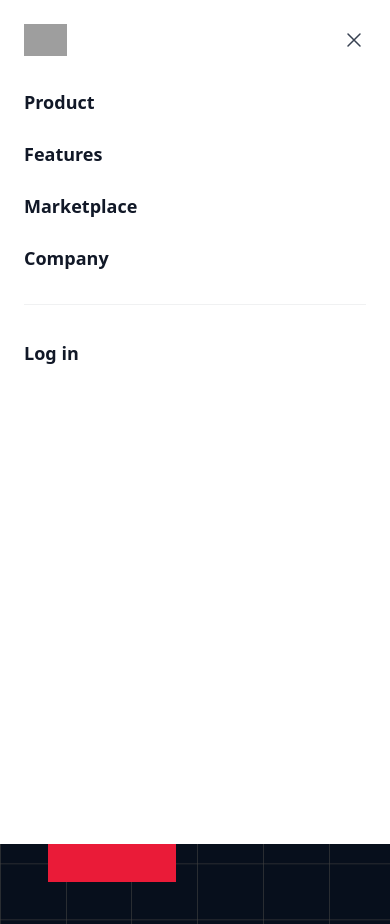
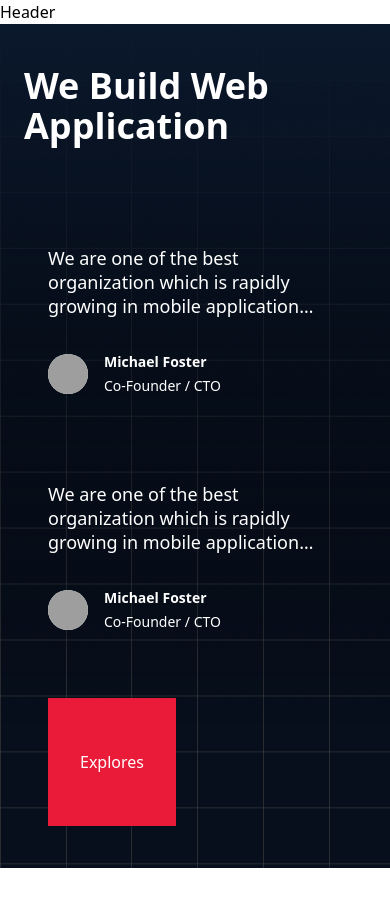
Before and after one commit to awsj007/morosoft-web, a Next.js app: page / in a window 390 px wide. After the commit the page ends 868 px from the top, so only its background shows below. Built offline with nearby package versions, Linux system fonts and the light colour scheme; grey boxes are pictures that could not be loaded.

Commit message:
Update header.jsx

```diff
--- a/components/Header/header.jsx
+++ b/components/Header/header.jsx
@@ -6,151 +6,7 @@ function Header() {
     return (
         <div>
             <header className="relative inset-x-0 top-0 z-50">
-                <nav
-                    className="flex items-center justify-between p-6 lg:px-8"
-                    aria-label="Global"
-                >
-                    <div className="flex lg:flex-1">
-                        <a href="#" className="-m-1.5 p-1.5">
-                            <span className="sr-only">Your Company</span>
-                            <img
-                                className="h-8 w-auto"
-                                src="https://tailwindui.com/img/logos/mark.svg?color=indigo&shade=600"
-                                alt=""
-                            />
-                        </a>
-                    </div>
-                    <div className="flex lg:hidden">
-                        <button
-                            type="button"
-                            className="-m-2.5 inline-flex items-center justify-center rounded-md p-2.5 text-gray-700"
-                        >
-                            <span className="sr-only">Open main menu</span>
-                            <svg
-                                className="h-6 w-6"
-                                fill="none"
-                                viewBox="0 0 24 24"
-                                stroke-width="1.6"
-                                stroke="currentColor"
-                                aria-hidden="true"
-                            >
-                                <path
-                                    stroke-linecap="round"
-                                    stroke-linejoin="round"
-                                    d="M3.75 6.75h16.5M3.75 12h16.5m-16.5 5.25h16.5"
-                                />
-                            </svg>
-                        </button>
-                    </div>
-                    <div className="hidden lg:flex lg:gap-x-12">
-                        <a
-                            href="#"
-                            className="text-sm font-semibold leading-6 text-gray-900"
-                        >
-                            Product
-                        </a>
-                        <a
-                            href="#"
-                            className="text-sm font-semibold leading-6 text-gray-900"
-                        >
-                            Features
-                        </a>
-                        <a
-                            href="#"
-                            className="text-sm font-semibold leading-6 text-gray-900"
-                        >
-                            Marketplace
-                        </a>
-                        <a
-                            href="#"
-                            className="text-sm font-semibold leading-6 text-gray-900"
-                        >
-                            Company
-                        </a>
-                    </div>
-                    <div className="hidden lg:flex lg:flex-1 lg:justify-end">
-                        <a
-                            href="#"
-                            className="text-sm font-semibold leading-6 text-gray-900"
-                        >
-                            Log in <span aria-hidden="true">&rarr;</span>
-                        </a>
-                    </div>
-                </nav>
-
-                <div className="lg:hidden" role="dialog" aria-modal="true">
-                    <div className="fixed inset-0 z-50"></div>
-                    <div className="fixed inset-y-0 right-0 z-50 w-full overflow-y-auto bg-white px-6 py-6 sm:max-w-sm sm:ring-1 sm:ring-gray-900/10">
-                        <div className="flex items-center justify-between">
-                            <a href="#" className="-m-1.5 p-1.5">
-                                <span className="sr-only">Your Company</span>
-                                <img
-                                    className="h-8 w-auto"
-                                    src="https://tailwindui.com/img/logos/mark.svg?color=indigo&shade=600"
-                                    alt=""
-                                />
-                            </a>
-                            <button
-                                type="button"
-                                className="-m-2.5 rounded-md p-2.5 text-gray-700"
-                            >
-                                <span className="sr-only">Close menu</span>
-                                <svg
-                                    className="h-6 w-6"
-                                    fill="none"
-                                    viewBox="0 0 24 24"
-                                    stroke-width="1.5"
-                                    stroke="currentColor"
-                                    aria-hidden="true"
-                                >
-                                    <path
-                                        stroke-linecap="round"
-                                        stroke-linejoin="round"
-                                        d="M6 18L18 6M6 6l12 12"
-                                    />
-                                </svg>
-                            </button>
-                        </div>
-                        <div className="mt-6 flow-root">
-                            <div className="-my-6 divide-y divide-gray-500/10">
-                                <div className="space-y-2 py-6">
-                                    <a
-                                        href="#"
-                                        className="-mx-3 block rounded-lg px-3 py-2 text-base font-semibold leading-7 text-gray-900 hover:bg-gray-50"
-                                    >
-                                        Product
-                                    </a>
-                                    <a
-                                        href="#"
-                                        className="-mx-3 block rounded-lg px-3 py-2 text-base font-semibold leading-7 text-gray-900 hover:bg-gray-50"
-                                    >
-                                        Features
-                                    </a>
-                                    <a
-                                        href="#"
-                                        className="-mx-3 block rounded-lg px-3 py-2 text-base font-semibold leading-7 text-gray-900 hover:bg-gray-50"
-                                    >
-                                        Marketplace
-                                    </a>
-                                    <a
-                                        href="#"
-                                        className="-mx-3 block rounded-lg px-3 py-2 text-base font-semibold leading-7 text-gray-900 hover:bg-gray-50"
-                                    >
-                                        Company
-                                    </a>
-                                </div>
-                                <div className="py-6">
-                                    <a
-                                        href="#"
-                                        className="-mx-3 block rounded-lg px-3 py-2.5 text-base font-semibold leading-7 text-gray-900 hover:bg-gray-50"
-                                    >
-                                        Log in
-                                    </a>
-                                </div>
-                            </div>
-                        </div>
-                    </div>
-                </div>
+                <h1>Header</h1>
             </header>
         </div>
     );
```
